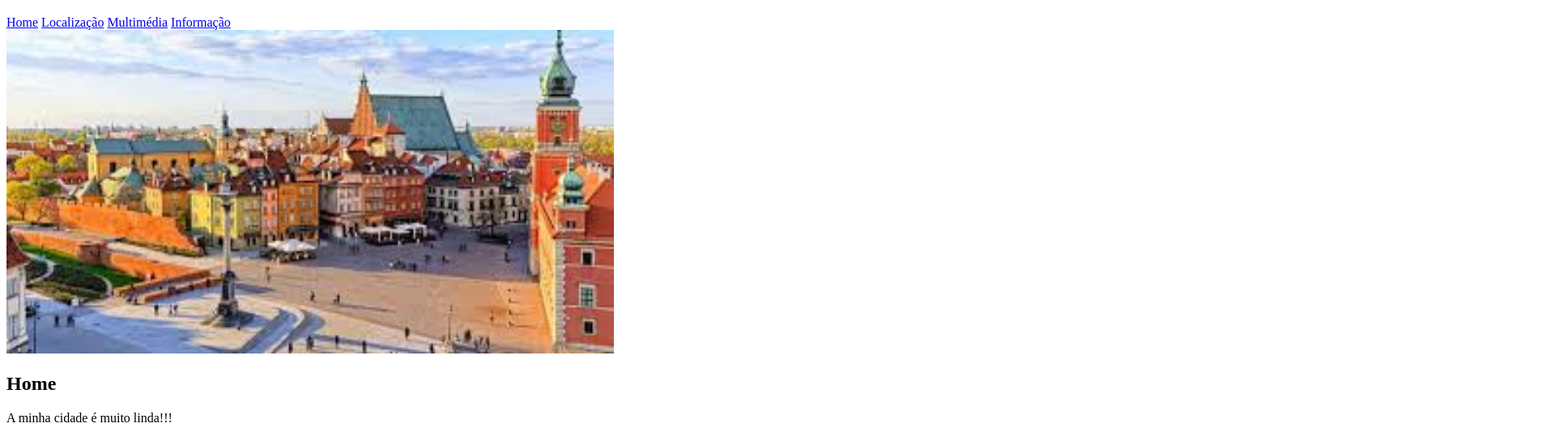
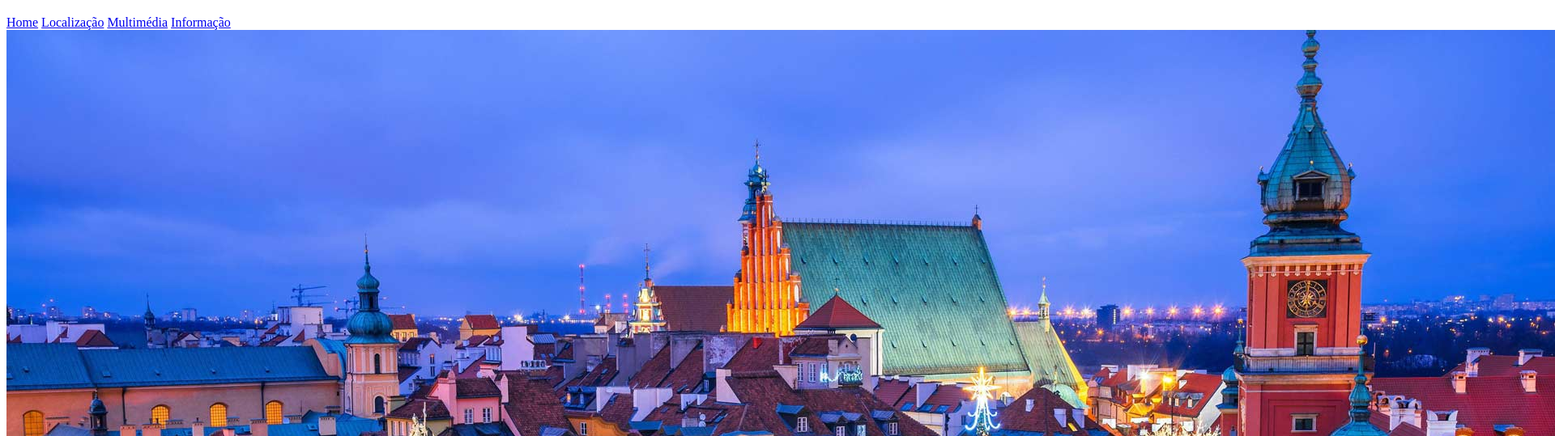
Before and after one commit to alexandrelau-lei/alexandrelau-lei.github.io, a plain HTML site: page lab2/index.html in a window 1280 px wide. Shown: the part 61-600 px from the top of the page at 81% size, 1920 px wide, since content can reach past the window. Drawn offline with Linux system fonts and the light colour scheme.

Commit message:
New Image

```diff
--- a/lab2/index.html
+++ b/lab2/index.html
@@ -17,7 +17,7 @@
             <a href = "info.html">Informação</a>
         </nav>
 
-        <img src = "images/warsawplaza.jpeg" width="750" height="400">
+        <img src = "images/WarsawChristmas_1920x1080.jpg">
 
         <main>
             <h2>Home</h2>
```
Also changed, not shown: lab2/images/WarsawChristmas_1920x1080.jpg (added).
